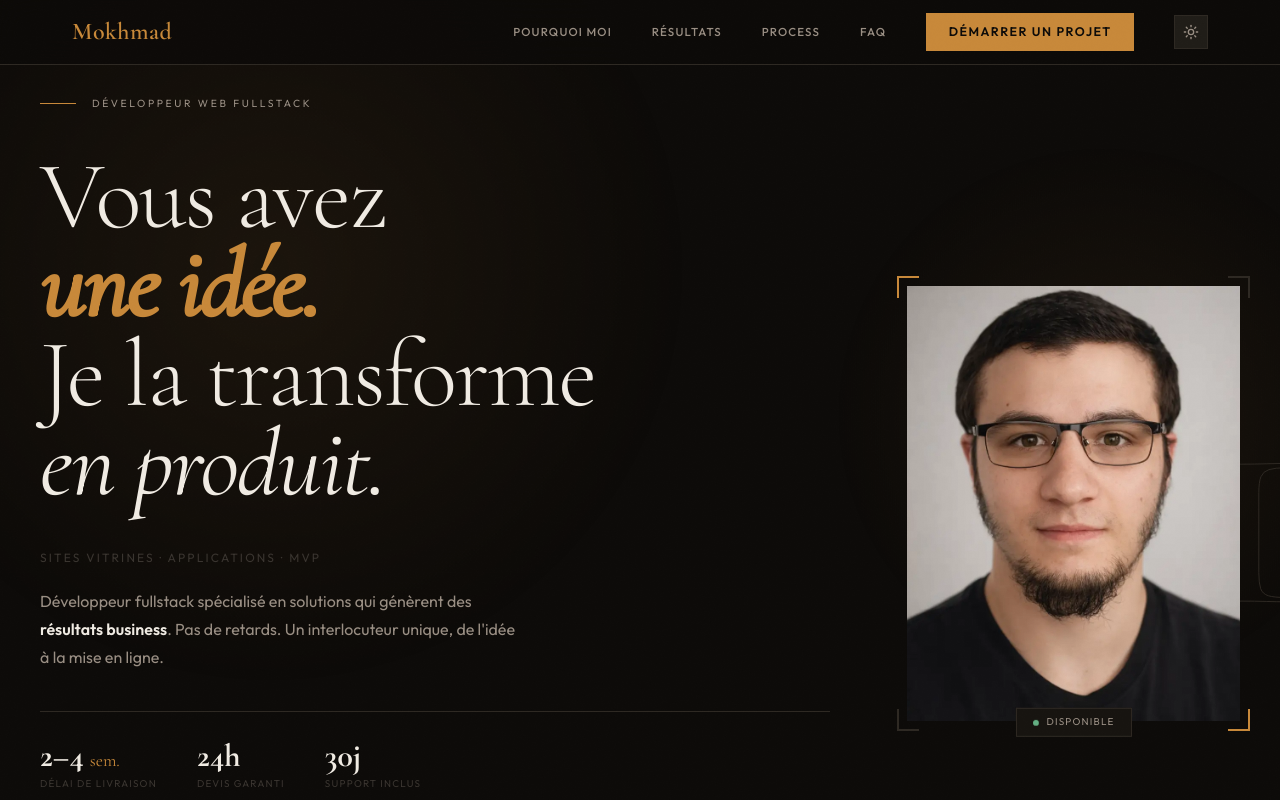
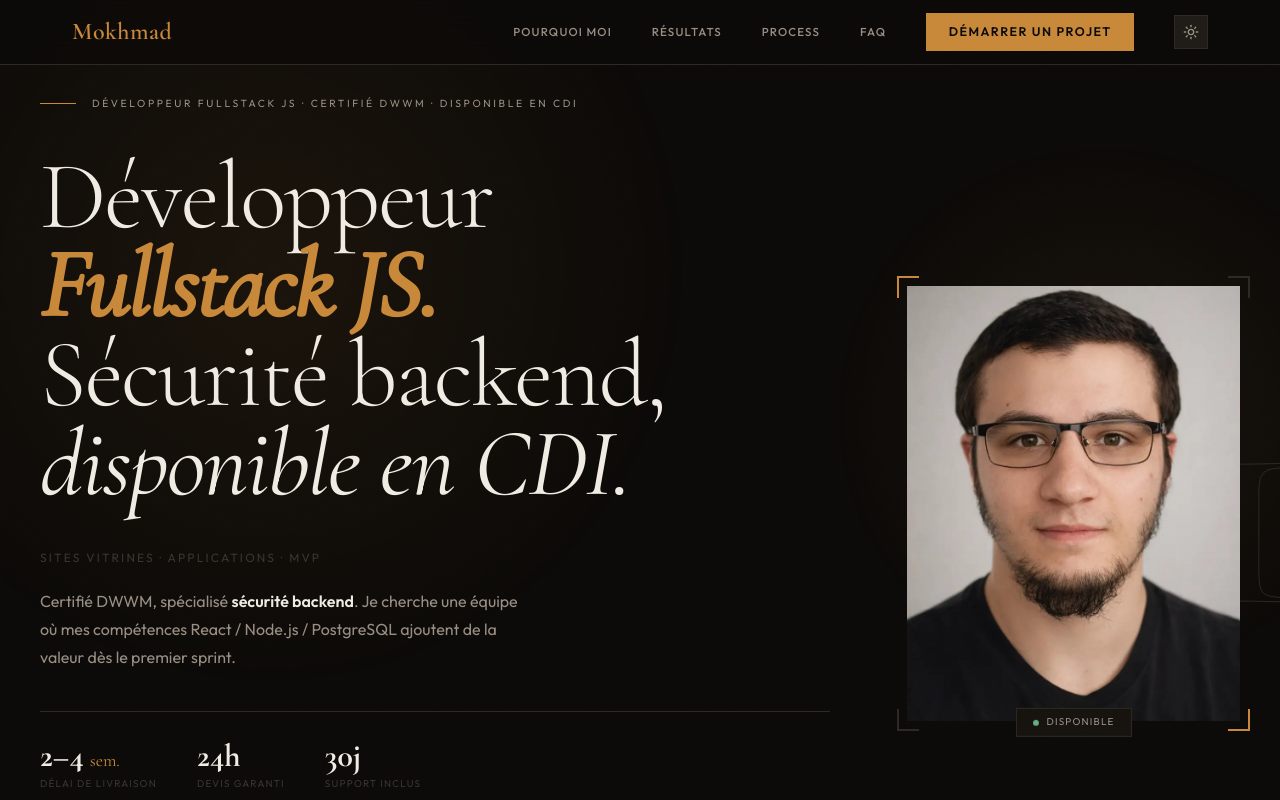
Before and after one commit to NMokhmad/business-portfolio, a React (Vite) app: page / in a window 1280 px wide. Shown: the top 800 px of the page. Built offline with nearby package versions, Linux system fonts and the light colour scheme.

Commit message:
feat(cdi): pivot hero H1, eyebrow et description vers messaging CDI

```diff
--- a/src/components/Hero.jsx
+++ b/src/components/Hero.jsx
@@ -62,7 +62,7 @@ const Hero = ({ scrollToContact, scrollToSection }) => {
                 textTransform: 'uppercase',
                 color: 'var(--text-muted)',
               }}>
-                Développeur Web Fullstack
+                Développeur Fullstack JS · Certifié DWWM · Disponible en CDI
               </span>
             </div>
 
@@ -76,12 +76,12 @@ const Hero = ({ scrollToContact, scrollToSection }) => {
                 letterSpacing: '-0.02em',
               }}
             >
-              <span style={{ display: 'block', fontWeight: 300 }}>Vous avez</span>
+              <span style={{ display: 'block', fontWeight: 300 }}>Développeur</span>
               <span style={{ display: 'block', fontWeight: 700, fontStyle: 'italic', color: 'var(--gold)' }}>
-                une idée.
+                Fullstack JS.
               </span>
-              <span style={{ display: 'block', fontWeight: 300 }}>Je la transforme</span>
-              <span style={{ display: 'block', fontWeight: 400, fontStyle: 'italic' }}>en produit.</span>
+              <span style={{ display: 'block', fontWeight: 300 }}>Sécurité backend,</span>
+              <span style={{ display: 'block', fontWeight: 400, fontStyle: 'italic' }}>disponible en CDI.</span>
             </h1>
 
             {/* Services descriptor */}
@@ -110,9 +110,9 @@ const Hero = ({ scrollToContact, scrollToSection }) => {
                 marginBottom: '2.5rem',
               }}
             >
-              Développeur fullstack spécialisé en solutions qui génèrent des{' '}
-              <strong style={{ color: 'var(--text)', fontWeight: 600 }}>résultats business</strong>.{' '}
-              Pas de retards. Un interlocuteur unique, de l'idée à la mise en ligne.
+              Certifié DWWM, spécialisé{' '}
+              <strong style={{ color: 'var(--text)', fontWeight: 600 }}>sécurité backend</strong>.{' '}
+              Je cherche une équipe où mes compétences React / Node.js / PostgreSQL ajoutent de la valeur dès le premier sprint.
             </p>
 
             {/* Editorial stats */}
```
